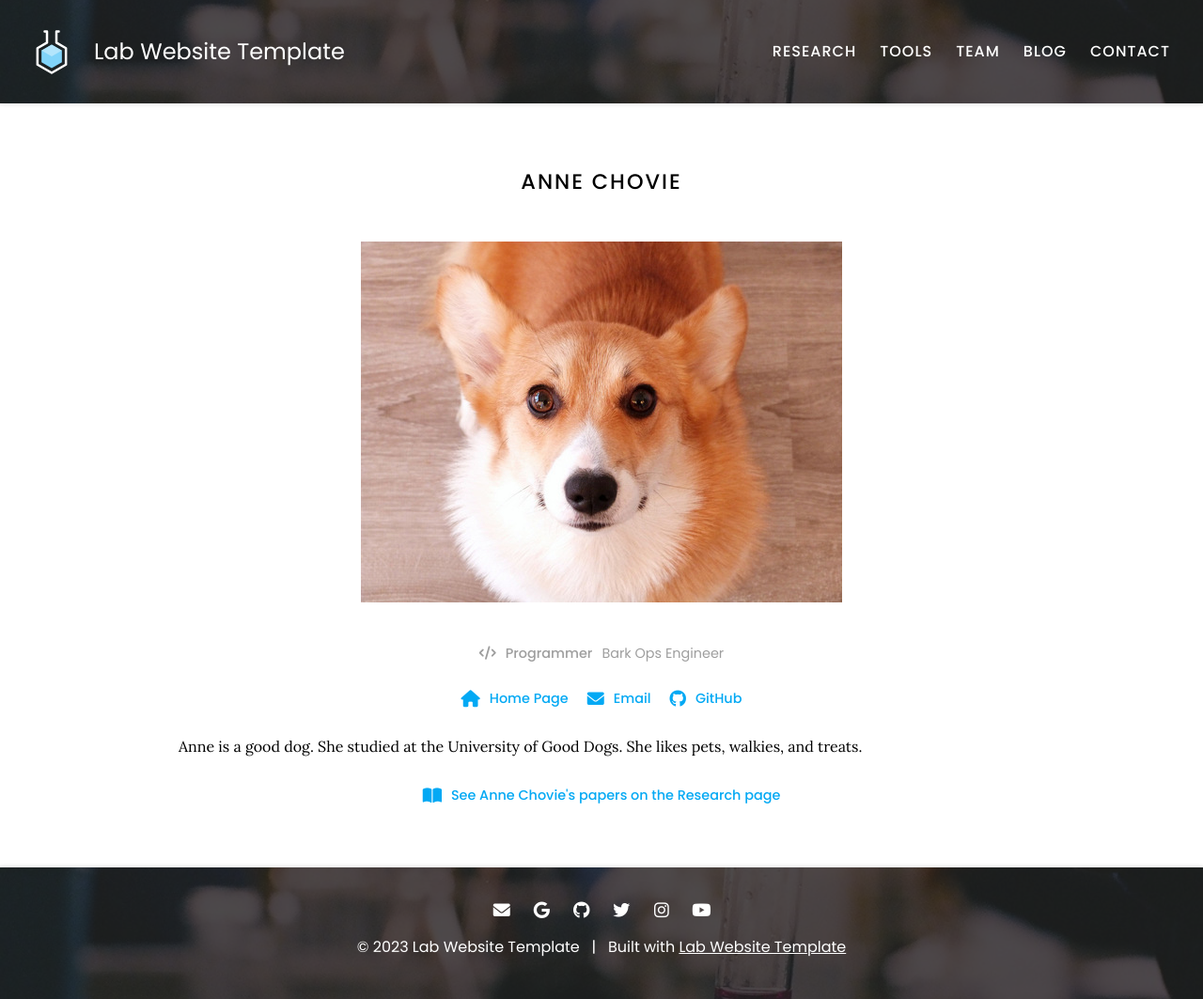
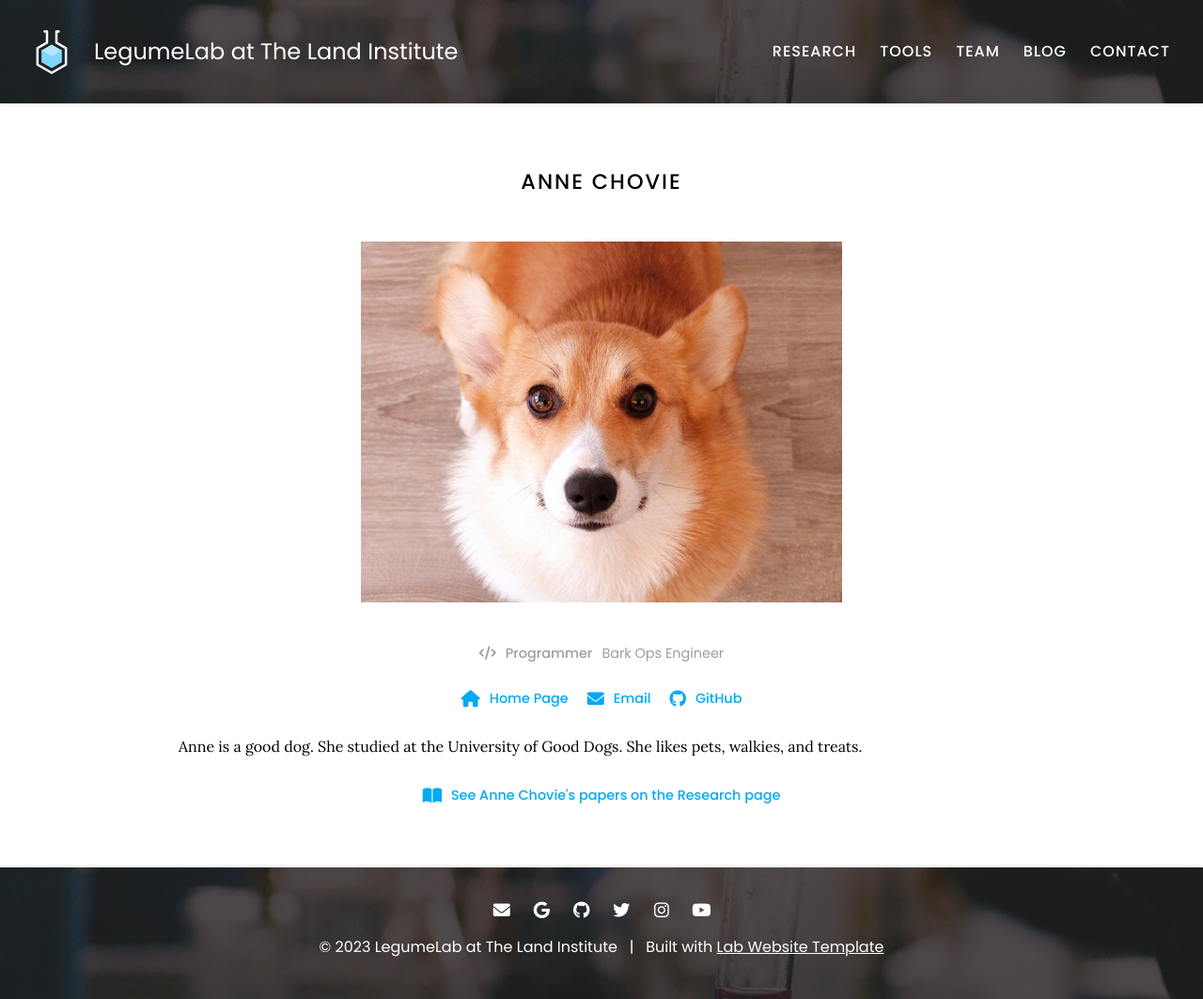
Before and after one commit to BoMeyering/legumelab, a Jekyll site: the page built from _members/anne-chovie.md, in a window 1280 px wide. Shown: the whole page at 94% size. Built offline with Jekyll 4.4.1, drawn with Linux system fonts in a browser that asks for light colours.

Commit message:
Update _config.yaml

```diff
--- a/_config.yaml
+++ b/_config.yaml
@@ -1,8 +1,8 @@
 ### basic settings
 
 # site properties and page defaults
-title: Lab Website Template
-description: An easy-to-use, flexible website template for labs, with automatic citations, GitHub tag imports, pre-built components, and more.
+title: LegumeLab at The Land Institute
+description: A unified website for the legume lab at the Land Insitute
 logo: images/logo.svg
 header: images/background.jpg
 footer: images/background.jpg
```
